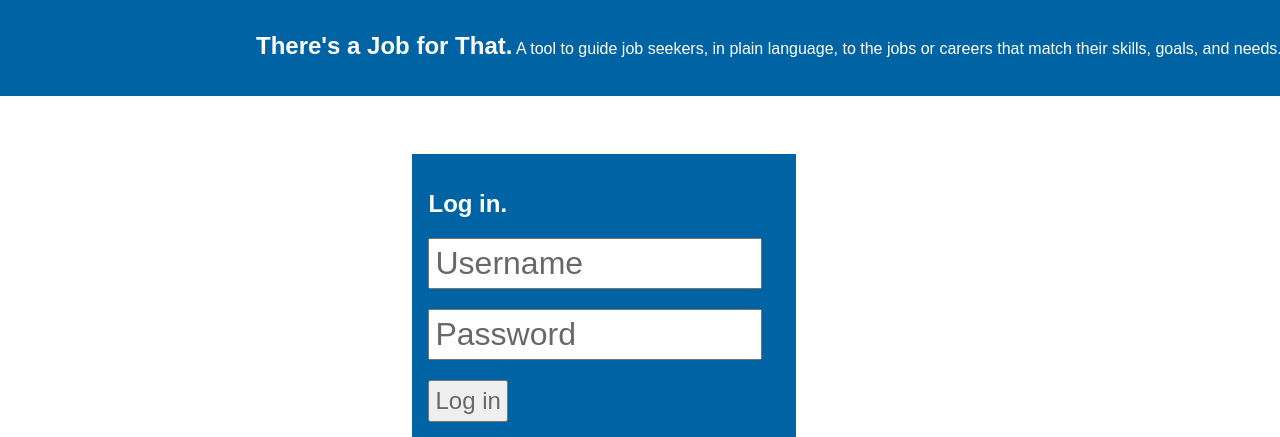
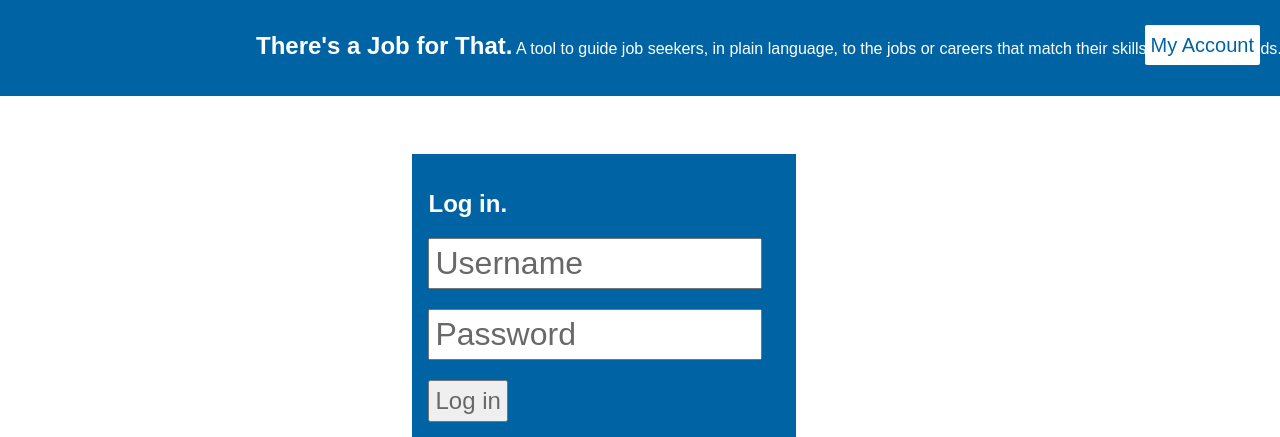
Before and after one commit to aliyarahman/theres-a-job-for-that, a Flask app: page / in a window 1280 px wide. Shown: the top 437 px of the page. Run offline with Flask 2, Linux system fonts and the light colour scheme; parts of the project's set-up code (start-up, migrations or seed data) failed here and were passed over.

Commit message:
Added my account button

```diff
--- a/app/static/common.css
+++ b/app/static/common.css
@@ -10,8 +10,8 @@ a		{text-decoration: none; color: #333333;}
 #headline	{font-size: 1.5em; font-weight: bold;}
 .content  	{width: 60%; margin-left: auto; margin-right: auto; margin-top: 2em;}
 .footer		{text-align: center; color: white; background-color: #0064A4; width: 100%; height: 2em; position: fixed; bottom: 0em; left: 0em; padding-top: 0.5em;}
-
-
+.account_button	{position: fixed; top: 1.25em; right: 1em; background-color: white; color: #0064A4; border: none; border-radius: 2px; font-size: 1.25em; height: 2em;}
+.account_button:hover	{background-color: gray;}
 
 .login_box	{margin-top: 50px; background-color: #0064A4; padding: 1em 1em 1em 1em; width: 22em;}
 .login_box input[type="text"]	{color: #686868; display:block; font-size: 2em; margin-top: 20px; padding: 5px; width: 10em;}
--- a/app/templates/base.html
+++ b/app/templates/base.html
@@ -13,6 +13,7 @@
 
 		<div class="banner">
 			<span id="headline">There's a Job for That.</span> A tool to guide job seekers, in plain language, to the jobs or careers that match their skills, goals, and needs.
+			<button class="account_button">My Account</button>
 		</div>
 
 
```
